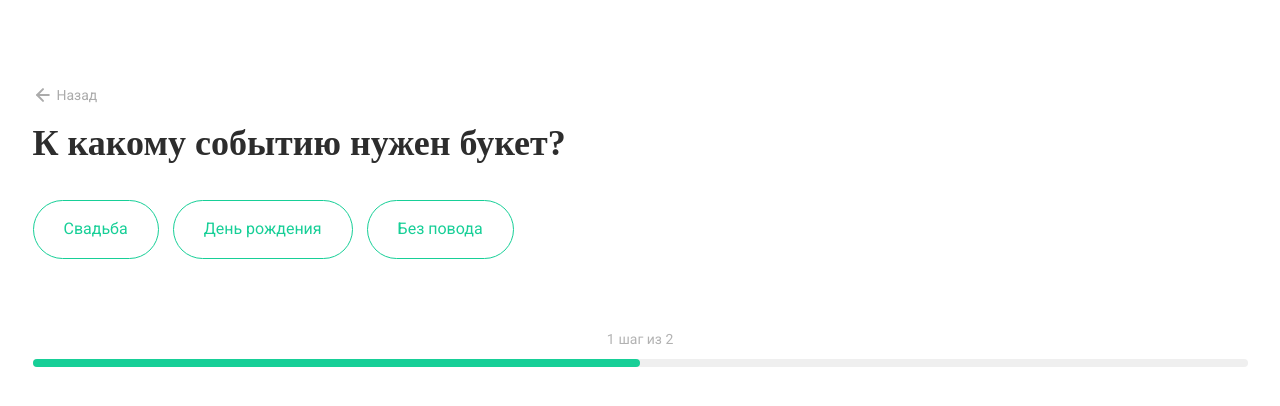
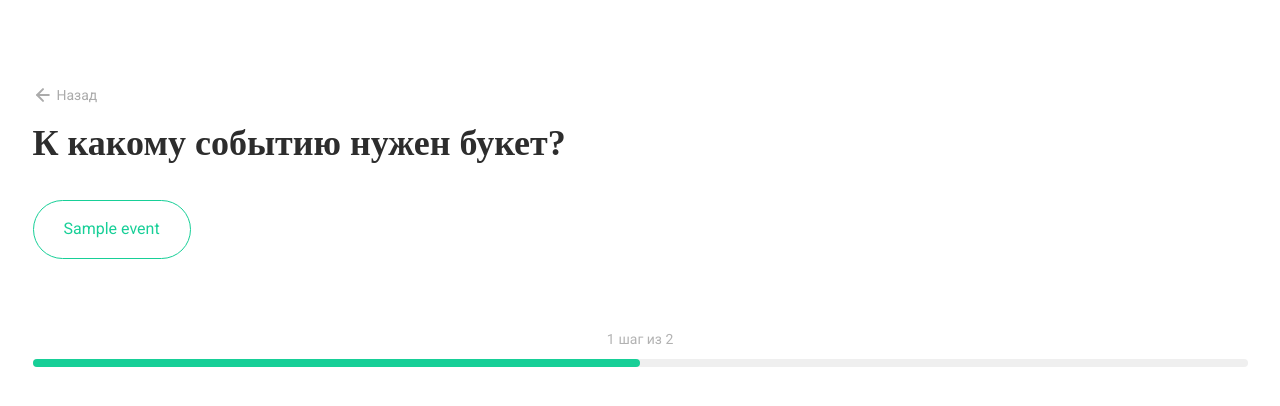
Before and after one commit to SadRus/flower-shop, a Django app: page /quiz in a window 1280 px wide. Shown: the part 175-581 px from the top of the page. Run offline with Django 4.2, Linux system fonts and the light colour scheme; tables that the repository leaves empty hold one stand-in row (values such as "Sample post"); some web fonts are replaced.

Commit message:
Provide quiz bouquets

```diff
--- a/shop/views.py
+++ b/shop/views.py
@@ -1,5 +1,5 @@
 from django.shortcuts import render
-from shop.models import Bouquet, Store
+from shop.models import Bouquet, BouquetComponent, Event, Store
 
 
 def index(request):
@@ -38,13 +38,52 @@ def order_step(request):
 
 
 def quiz(request):
-    return render(request, 'quiz.html')
+    context = {
+        'events': Event.objects.all()
+    }
+    return render(request, 'quiz.html', context=context)
 
 
 def quiz_step(request):
-    event = request.POST.get('event')
-    return render(request, 'quiz-step.html')
+    event = request.GET.get('event')
+    response = render(request, 'quiz-step.html')
+    response.set_cookie(key='event_id', value=event)
+    return response
 
 
 def result(request):
-    return render(request, 'result.html')
+    price = request.GET.get('price')
+    event_id = request.COOKIES['event_id']
+
+    event = Event.objects.get(id=event_id)
+    if event.name == 'Без повода':
+        event_bouquets = Bouquet.objects.all()
+    else:
+        event_bouquets = Bouquet.objects.filter(event=int(event_id))
+
+    match price:
+        case "1000":
+            quiz_bouquet = event_bouquets.filter(price__lt=1000) \
+                                         .order_by('?') \
+                                         .first()
+        case "5000":
+            quiz_bouquet = event_bouquets.filter(price__gte=1000, price__lt=5000) \
+                                         .order_by('?') \
+                                         .first()
+        case "5000+":
+            quiz_bouquet = event_bouquets.filter(price__gte=5000) \
+                                         .order_by('?') \
+                                         .first()
+        case "None":
+            quiz_bouquet = event_bouquets.order_by('?').first()
+
+    bouquet_components = BouquetComponent.objects.filter(bouquet=quiz_bouquet)
+
+    context = {
+        'bouquet': quiz_bouquet,
+        'bouquet_components': bouquet_components,
+    }
+
+    response = render(request, 'result.html', context=context)
+    response.delete_cookie('event')
+    return response
--- a/templates/quiz.html
+++ b/templates/quiz.html
@@ -14,11 +14,10 @@
       <div class="quiz__block">
         <h1 class="quiz__title">К какому событию нужен букет?</h1>
         <div class="quiz__elems fic">
-          <form action="{% url 'quiz-step'%}" method="POST">
-            {% csrf_token %}
-            <button class="quiz__elem" type="submit">Свадьба</button>
-            <button class="quiz__elem" type="submit">День рождения</button>
-            <button class="quiz__elem" type="submit">Без повода</button>
+          <form action="{% url 'quiz-step'%}" method="GET">
+            {% for event in events %}
+              <button class="quiz__elem" type="submit" name="event" value="{{ event.id }}">{{ event }}</button>
+            {% endfor %}
           </form>
         </div>
         <div class="quiz__progress">
```
Also changed, not shown: templates/quiz-step.html (+5 -5 lines), templates/result.html (+7 -11 lines).
